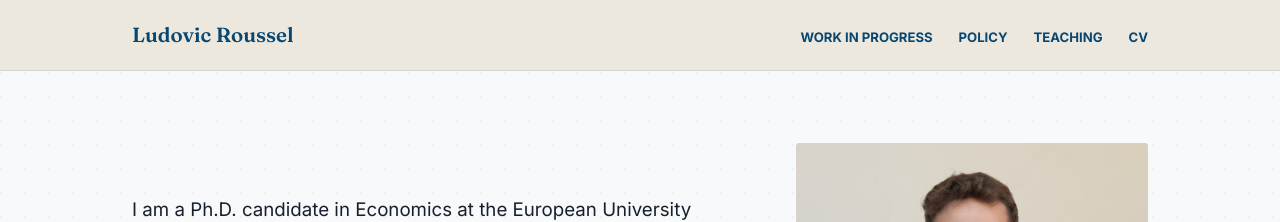
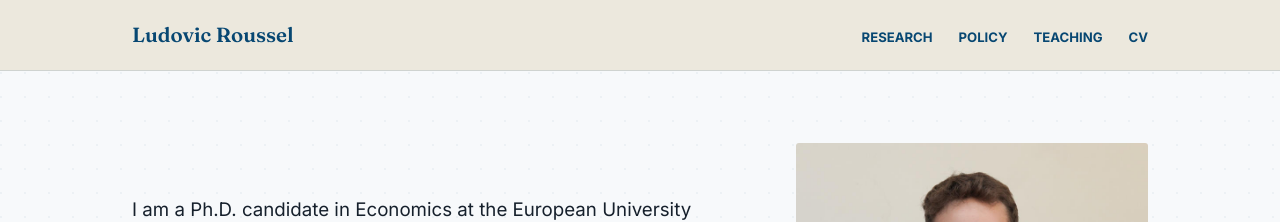
Before and after one commit to LudovicRoussel/ludovicroussel.github.io, a Jekyll site: the page built from index.md, in a window 1280 px wide. Shown: the top 222 px of the page. Built offline with Jekyll 4.4.1, drawn with Linux system fonts in a browser that asks for light colours.

Commit message:
Restore research nav label

```diff
--- a/_layouts/home.html
+++ b/_layouts/home.html
@@ -6,7 +6,7 @@
       <div class="nav-inner">
         <a class="wordmark" href="{{ site.baseurl }}/#top">{{ site.title }}</a>
         <nav class="nav-links" aria-label="Primary navigation">
-          <a href="{{ site.baseurl }}/#research">Work in Progress</a>
+          <a href="{{ site.baseurl }}/#research">Research</a>
           <a href="{{ site.baseurl }}/#policy">Policy</a>
           <a href="{{ site.baseurl }}/#teaching">Teaching</a>
           <a href="{{ site.baseurl }}/assets/CV_Roussel_Ludovic.pdf" target="_blank" rel="noopener">CV</a>
```
